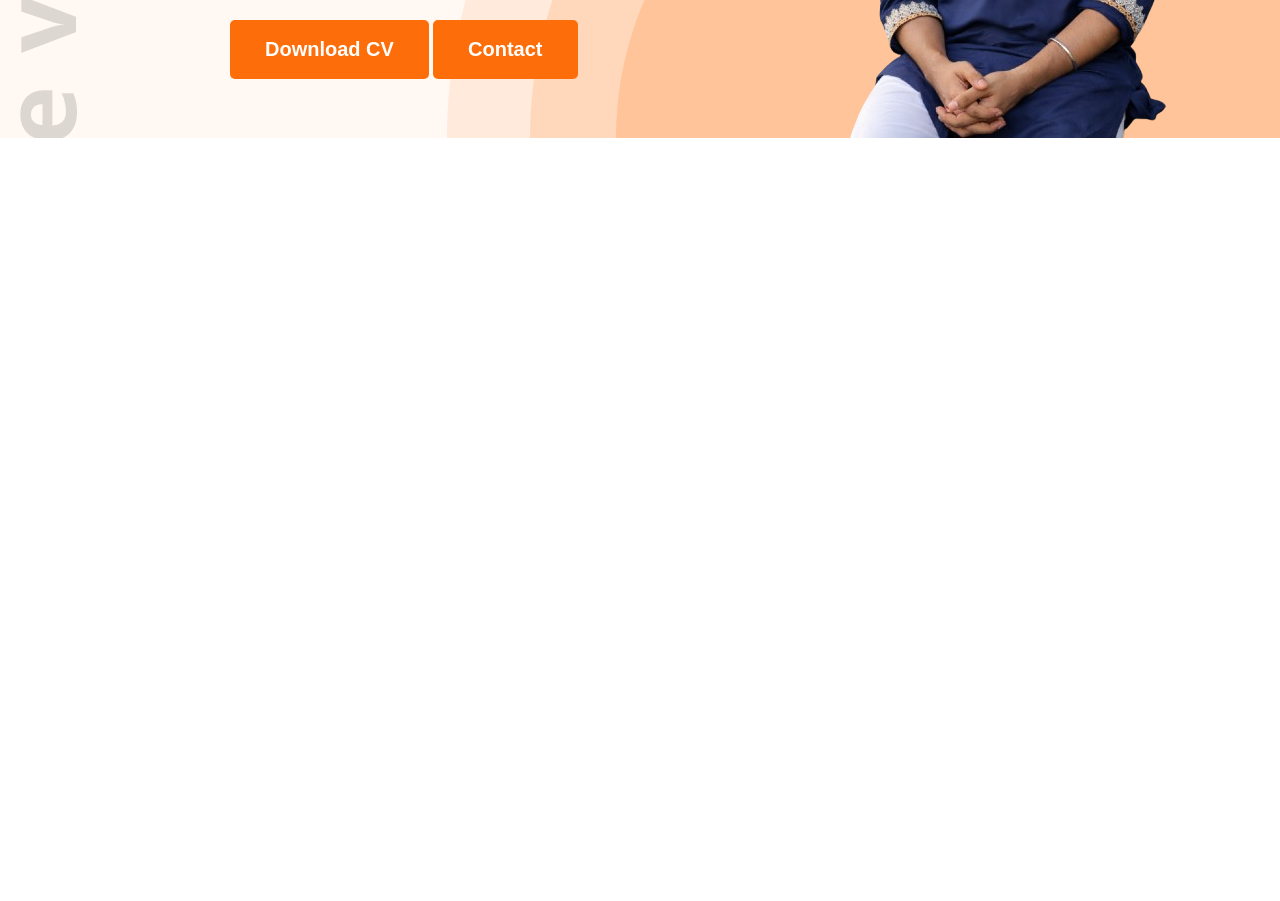
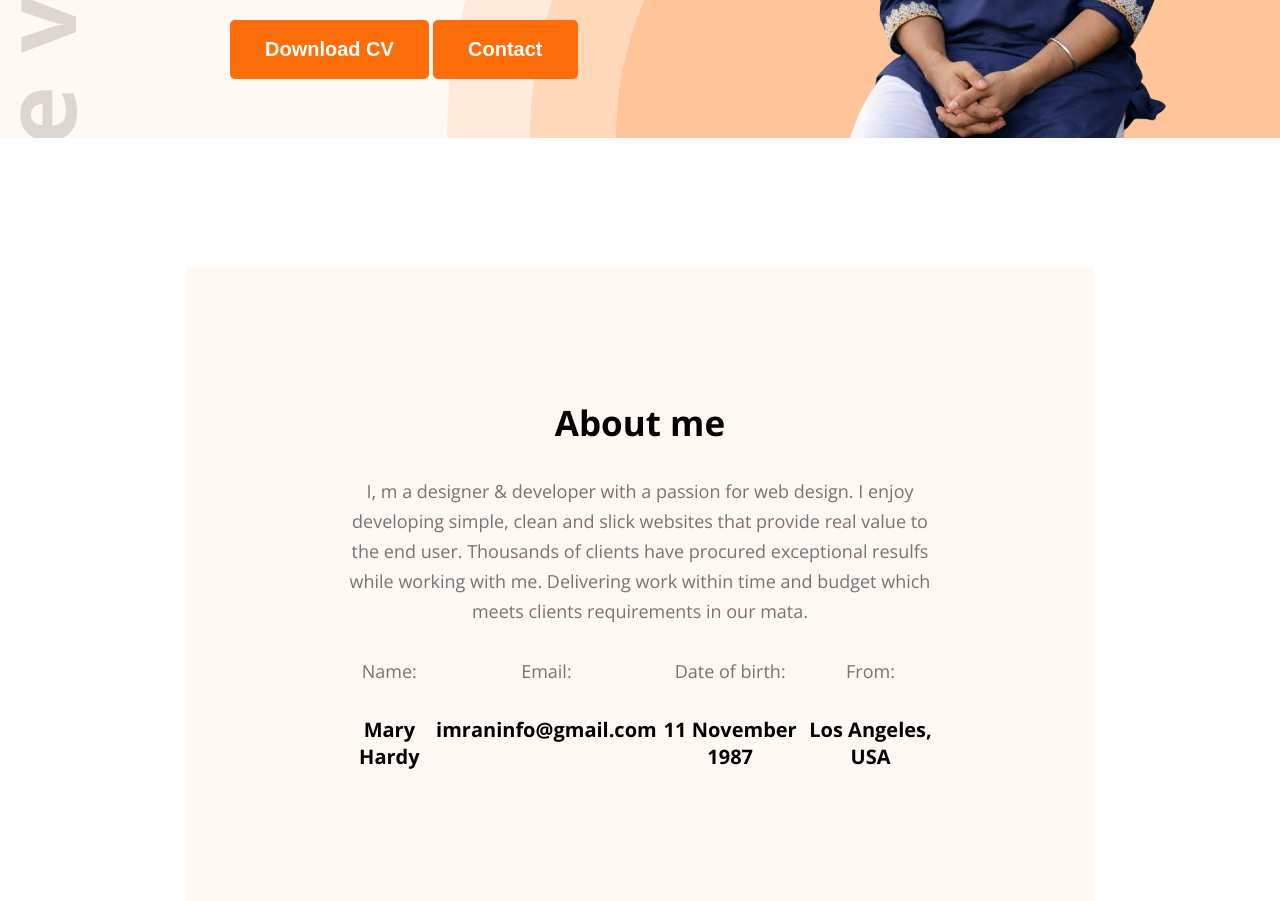
Before and after one commit to Imranp6/Emran-First-portfolio, a plain HTML site: page index.html in a window 1280 px wide. Shown: the part 520-1421 px from the top of the page. Before the commit the page ends 800 px from the top, so only its background shows below. Drawn offline with nearby package versions, Linux system fonts and the light colour scheme.

Commit message:
add about info

```diff
--- a/index.html
+++ b/index.html
@@ -42,5 +42,39 @@
         </section>
 
     </header>
+    <section id="about">
+        <div class="about-container">
+            <div class="section-heading">
+                <h2>About me</h2>
+                <p>I, m a designer & developer with a passion for web design. I enjoy developing simple, clean and slick websites that provide real value to the end user. Thousands of clients have procured exceptional resulfs while working with me. Delivering work within time and budget which meets clients requirements in our mata.</p>
+                <div class="about-info">
+                    <div class="info-card">
+                        <p>Name:</p>
+                        <h4>Mary Hardy </h4>
+                    </div>
+                    <div class="info-card">
+                        <p>Email:</p>
+                        <h4>imraninfo@gmail.com</h4>
+                    </div>
+                    <div class="info-card">
+                        <p>Date of birth:</p>
+                        <h4>11 November 1987</h4>
+                    </div>
+                    <div class="info-card">
+                        <p>From:</p>
+                        <h4>Los Angeles, USA</h4>
+
+                    </div>
+
+
+
+                </div>
+
+            </div>
+
+
+        </div>
+
+    </section>
 </body>
 </html>
--- a/styles/styles.css
+++ b/styles/styles.css
@@ -44,6 +44,23 @@ nav{
   cursor: pointer;
 
 }
+.section-heading{
+  max-width: 827px;
+  text-align: center;
+
+}
+.section-heading h2{
+  font-size: 35px;
+  margin-bottom: 30px;
+}
+.section-heading p{
+  font-size: 18px;
+  margin-bottom: 30px;
+  line-height: 30px;
+  color: #757575;
+
+}
+
 nav .menu{
   display: flex;
   list-style-type: none;
@@ -92,3 +109,33 @@ nav .menu a{
   max-width: 585px;
   vertical-align: middle;
 }
+#about{
+  padding-top: 130px;
+  border-radius: 10px;
+}
+#about .about-container {
+  width: 71%;
+  max-width: 1140px;
+  margin: 0 auto;
+  text-align: center;
+  background-color: #FFF8F3;
+  padding: 131px 157px;
+
+}
+#about .about-container .about-info{
+  display: flex;
+  justify-content: space-around;
+
+
+}
+
+.about-info .info-card p{
+  font-size: 18px;
+  margin-bottom: 30px;
+  line-height: 30px;
+  color: #757575;
+
+}
+.about-info .info-card h4{
+  font-size: 20px;
+}
```
